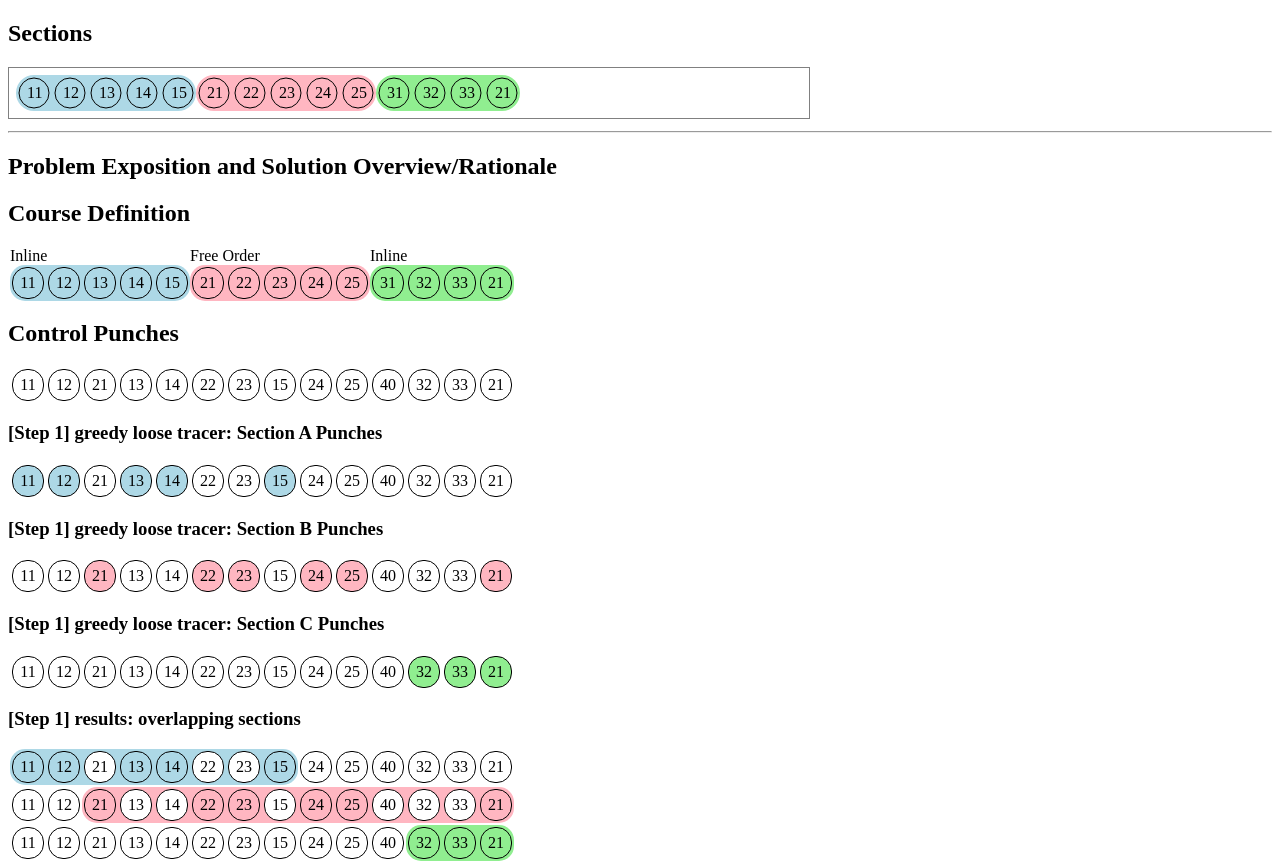
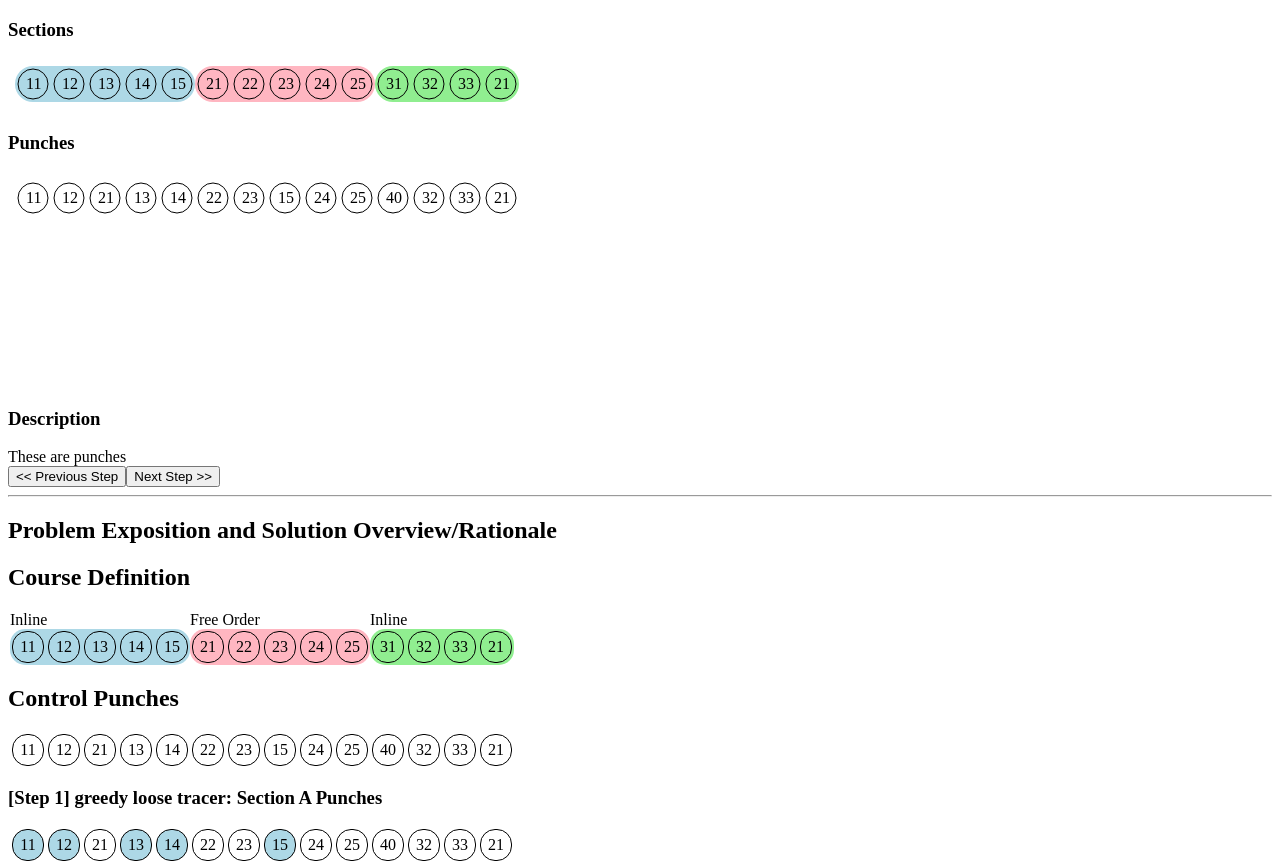
Before and after one commit to sdenier/geco_algorithm_viz_d3, a plain HTML site: page index.html in a window 1280 px wide. Shown: the top 864 px of the page. Drawn offline with nearby package versions, Linux system fonts and the light colour scheme.

Commit message:
Setup skeleton for algorithmic viz

```diff
--- a/index.html
+++ b/index.html
@@ -51,10 +51,23 @@
 
   <div class="algo">
     <div>
-      <h2>Sections</h2>
-      <svg id="sections" width="800px" height="50px" style="border: 1px solid gray"></svg>
+      <h3>Sections</h3>
+      <svg id="sections" width="800px" height="50px"></svg>
     </div>
-    <div class="description"></div>
+    <div>
+      <h3>Punches</h3>
+      <div>
+        <svg id="punches" width="800px" height="50px"></svg>
+        <svg id="punchesA" width="800px" height="50px"></svg>
+        <svg id="punchesB" width="800px" height="50px"></svg>
+        <svg id="punchesC" width="800px" height="50px"></svg>
+      </div>
+    </div>
+    <div class="description">
+      <h3>Description</h3>
+      <div class="content">Click next to begin</div>
+      <button onclick="previousStep()"><< Previous Step</button><button onclick="nextStep()">Next Step >></button>
+    </div>
   </div>
 
   <script src="https://d3js.org/d3.v4.min.js"></script>
@@ -77,13 +90,52 @@
       end: 13,
     }];
 
+    const STEPS = [{
+      description: 'These are punches',
+      punches: [11, 12, 21, 13, 14, 22, 23, 15, 24, 25, 40, 32, 33, 21],
+    }, {
+      description: 'Run this thing',
+      punches: [],
+      punchesA: [11, 12, 21, 13, 14, 22, 23, 15, 24, 25, 40, 32, 33, 21],
+      punchesB: [11, 12, 21, 13, 14, 22, 23, 15, 24, 25, 40, 32, 33, 21],
+      punchesC: [11, 12, 21, 13, 14, 22, 23, 15, 24, 25, 40, 32, 33, 21],
+    }];
+
     const CONTROL_SIZE = 36;
     const PADDING = 25
 
 
-    d3.select('#sections')
+    drawSectionLines('#sections', sections);
+    drawControls('#sections', controls);
+
+    let step = 0;
+    run(step);
+
+    function run(step) {
+      const currentStep = STEPS[step];
+      displayDescription('.description .content', currentStep.description);
+      drawControls('#punches', currentStep.punches);
+      drawControls('#punchesA', currentStep.punchesA);
+      drawControls('#punchesB', currentStep.punchesB);
+      drawControls('#punchesC', currentStep.punchesC);
+    }
+
+    function previousStep() {
+      if (step <= 0) return;
+      step--;
+      run(step);
+    }
+
+    function nextStep() {
+      if (step >= STEPS.length - 1) return;
+      step++;
+      run(step);
+    }
+
+    function drawSectionLines(graph, sectionLines) {
+      d3.select(graph)
         .selectAll('line')
-        .data(sections)
+          .data(sectionLines)
         .enter().append('line')
           .attr('stroke', d => d.color)
           .attr('stroke-width', CONTROL_SIZE)
@@ -92,8 +144,10 @@
           .attr('x2', d => (d.end) * CONTROL_SIZE + PADDING)
           .attr('y1', PADDING)
           .attr('y2', PADDING)
+    }
 
-    const controlNode = d3.select('#sections')
+    function drawControls(graph, controls) {
+      const controlNode = d3.select(graph)
         .selectAll('g')
           .data(controls)
         .enter().append('g')
@@ -105,12 +159,20 @@
           .attr('fill', 'transparent')
           .attr('cx', PADDING)
           .attr('cy', 0)
-        .attr('r', (CONTROL_SIZE - 6) / 2)
+          .attr('r', (CONTROL_SIZE - 6) / 2);
 
         controlNode.append('text')
           .attr('dx', 18)
           .attr('dy', 5)
-        .text(d => d)
+          .text(d => d);
+
+        controlNode.exit().remove();
+    }
+
+    function displayDescription(elem, description) {
+      d3.select(elem)
+        .text(d => description);
+    }
 
   </script>
 
```
Lines whose indentation alone changed are shown as unchanged.
